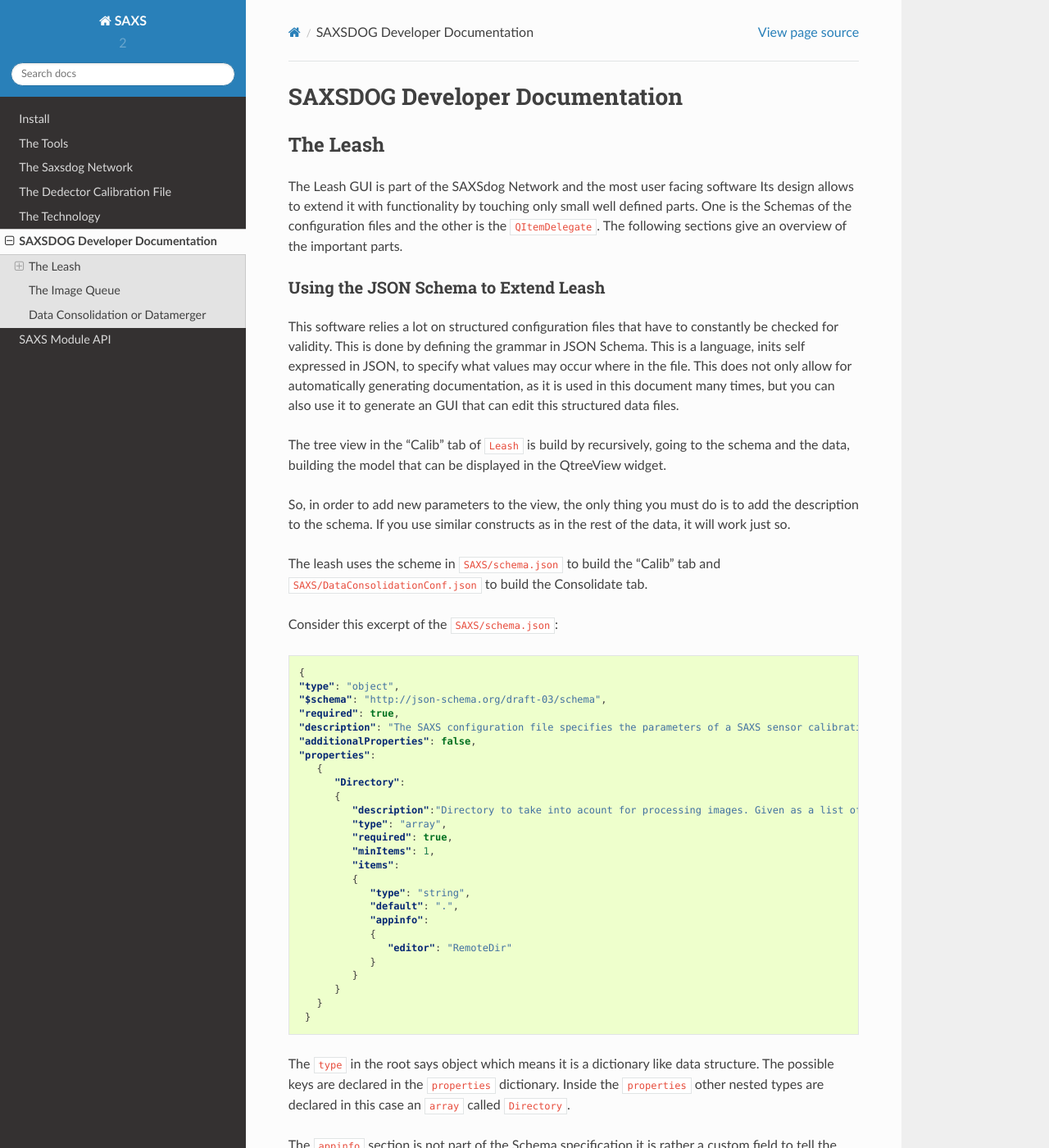
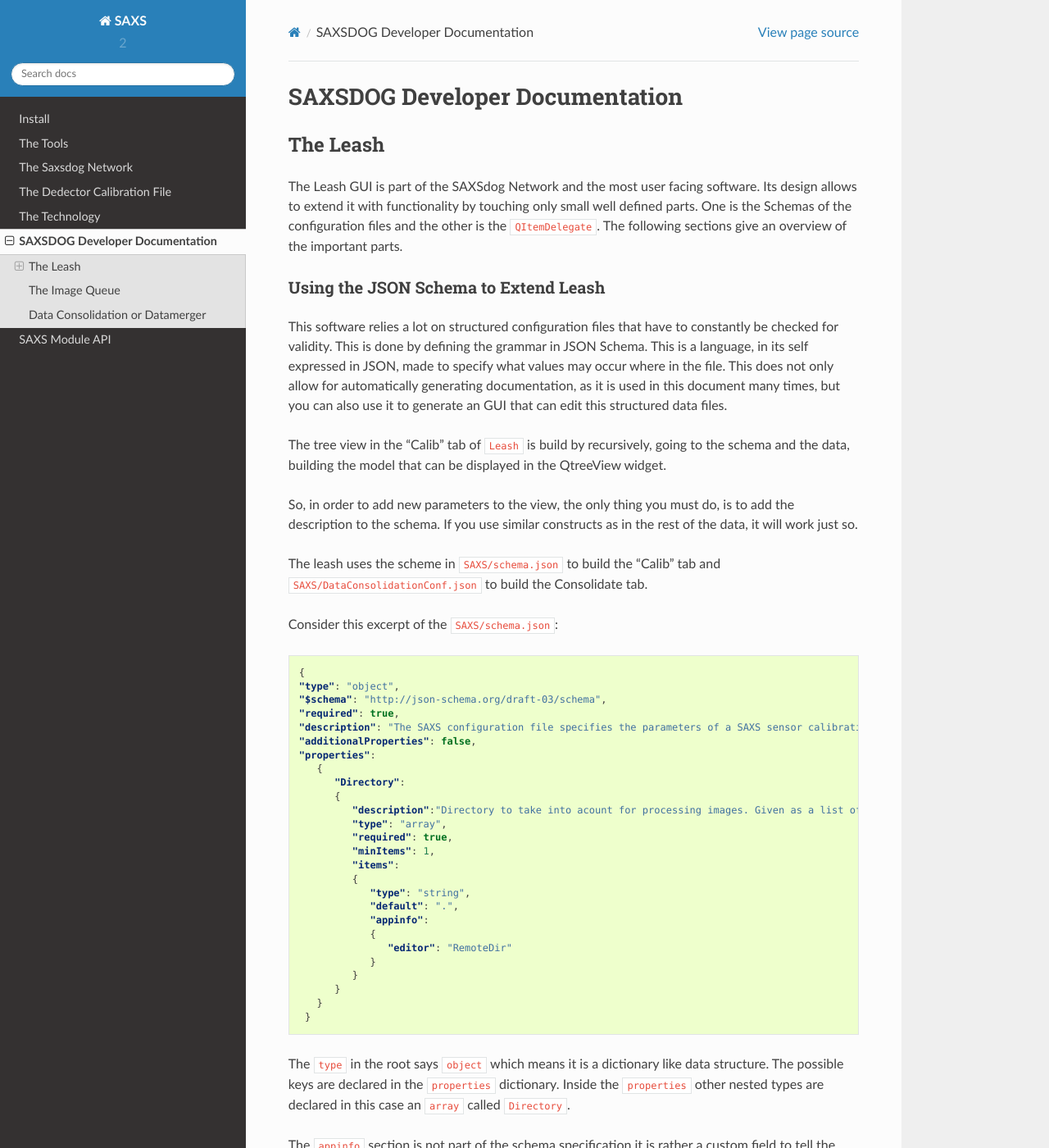
Before and after one commit to maxburian/SAXS_py3, a Sphinx documentation site: the page built from doc/LeashDeveloperDoc.rst, in a window 1280 px wide and 1400 px high. Shown: the whole window at 82% size. Built offline with Sphinx 7.4.7 and the Read the Docs theme 2.0.0, drawn with Linux system fonts in a browser that asks for light colours; some of the changed text lies outside the part shown.

Commit message:
cleanup docu

```diff
--- a/doc/LeashDeveloperDoc.rst
+++ b/doc/LeashDeveloperDoc.rst
@@ -5,16 +5,16 @@
 The Leash
 =========
 
-The Leash GUI is part of the SAXSdog Network and the most user facing software Its design allows to extend it with functionality by touching only small well defined parts. One is the Schemas of the configuration files and the other is the  ``QItemDelegate``. The following sections give an overview of the important parts.
+The Leash GUI is part of the SAXSdog Network and the most user facing software. Its design allows to extend it with functionality by touching only small well defined parts. One is the Schemas of the configuration files and the other is the  ``QItemDelegate``. The following sections give an overview of the important parts.
 
 Using the JSON Schema to Extend Leash
 -------------------------------------
 
-This software relies a lot on structured configuration files that have to constantly be checked for validity. This is done by defining the grammar in JSON Schema. This is a language, inits self expressed in JSON, to specify what values may occur where in the file. This does not only allow for automatically generating documentation, as it is used in this document many times, but you can also use it to generate an GUI that can edit this structured data files.
+This software relies a lot on structured configuration files that have to constantly be checked for validity. This is done by defining the grammar in JSON Schema. This is a language, in its self expressed in JSON, made to specify what values may occur where in the file. This does not only allow for automatically generating documentation, as it is used in this document many times, but you can also use it to generate an GUI that can edit this structured data files.
 
 The tree view in the "Calib" tab of ``Leash`` is build by recursively, going to the schema and the data, building the model that can be displayed in the QtreeView widget.
 
-So, in order to add new parameters to the view, the only thing you must do is to add the description to the schema. If you use similar constructs as in the rest of the data, it will work just so.
+So, in order to add new parameters to the view, the only thing you must do, is to add the description to the schema. If you use similar constructs as in the rest of the data, it will work just so.
 
 The leash uses the scheme in ``SAXS/schema.json`` to build the "Calib" tab and
 ``SAXS/DataConsolidationConf.json`` to build the Consolidate tab.
@@ -51,9 +51,9 @@
     }
 
 
-The ``type`` in the root says object which means it is a dictionary like data structure. The possible keys are declared in the ``properties`` dictionary. Inside the ``properties`` other nested types are declared in this case an ``array`` called ``Directory``.
+The ``type`` in the root says ``object`` which means it is a dictionary like data structure. The possible keys are declared in the ``properties`` dictionary. Inside the ``properties`` other nested types are declared in this case an ``array`` called ``Directory``.
 
-The ``appinfo`` section is not part of the Schema specification it is rather a custom field to tell the application  about possible special treatments. In this case we want the Leash use Editor widgets
+The ``appinfo`` section is not part of the schema specification it is rather a custom field to tell the application  about possible special treatments. In this case we want the Leash use editor widgets
 to pick a remote directory. This editor widget will be provided by the ``QItemDelegate``. Which shall be explained in the following section.
 
 The QItemDelegate
@@ -167,7 +167,7 @@
 
 double clicking the cell will give the user a file system dialog to select a local file. This time we did not get a small widget that fits into the cell, we got a separate dialog. This means it is possible to launch any kind of fancy dialog from here. Think "mask editor", "powder diffraction calibration" anything you like.
 
-The ``"display": "MaskFile"`` field will cause another method to execute custom behavior. The ``setModelData`` method. In this case it will load the mask file and display the picturein another cell in the tree view.
+The ``"display": "MaskFile"`` field will cause another method to execute custom behavior. The ``setModelData`` method. In this case it will load the mask file and display the picture in another cell in the tree view.
 
 
 The Image Queue
@@ -175,7 +175,7 @@
 
 The :py:class:`imagequeue` class manages how and when to integrate images. It is instantiated by the server when you load up a new calibration and start a new queue. Or, alternatively the ``saxsdog`` command line tool will also create an image queue. It takes as argument a list of integration recipes e.g. radial integration or slices. This recipes can be any Python object that knows how to do something with images as long they implement the :py:meth:`integratechi` method with the same API as the others.
 
-In the initialization process it will create a queue object, which is a very powerful synchronized data structure which can even be accessed by subprocesses. If the server creates it it will also create a process to listen to the Feeder service and push the image paths into the queue of the ``imagequeue`` object.
+In the initialization process, it will create a queue object, which is a very powerful synchronized data structure which can even be accessed by subprocesses. If the server creates it it will also create a process to listen to the Feeder service and push the image paths into the queue of the ``imagequeue`` object.
 
 For the work to begin the :py:meth:`imagequeue.start`  method needs to be called. This will create the worker subprocesses to consume the images from the queue.
 
```
